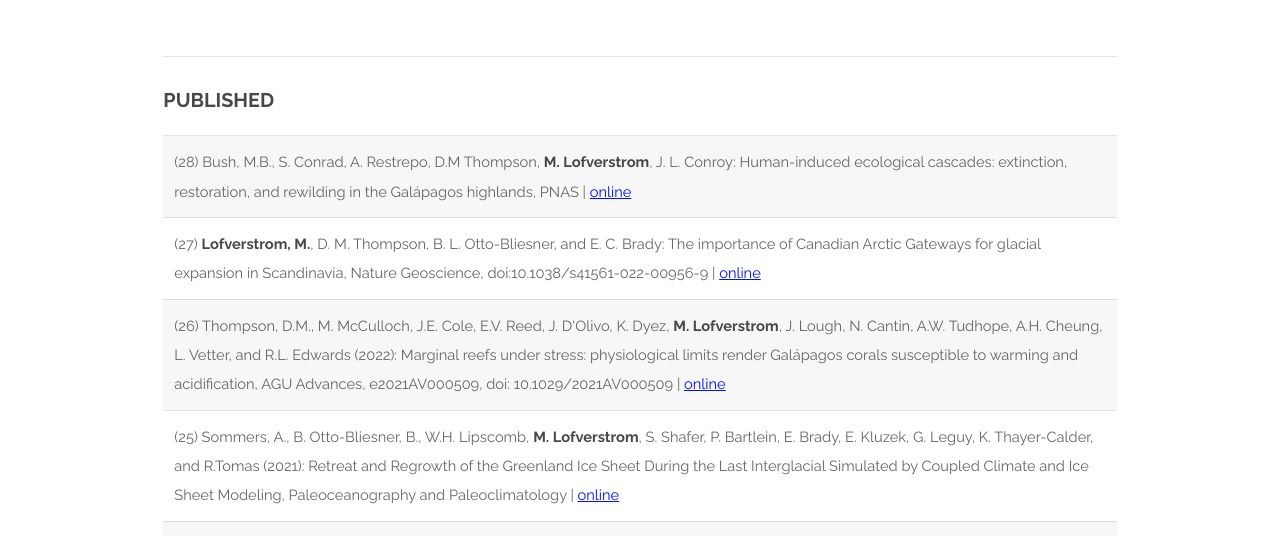
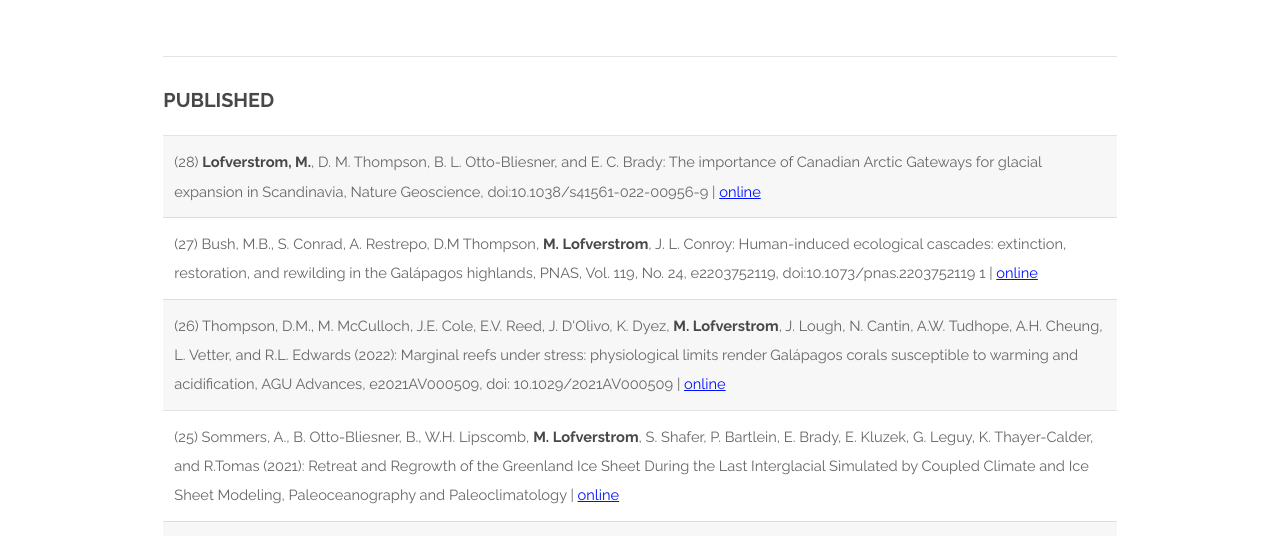
Before and after one commit to lofverstrom/lofverstrom.github.io, a plain HTML site: page publications.html in a window 1280 px wide. Shown: the part 234-770 px from the top of the page. Drawn offline with Linux system fonts and the light colour scheme; a script that the page names is missing.

Commit message:
update file order

```diff
--- a/publications.html
+++ b/publications.html
@@ -61,15 +61,13 @@
 
 										<tr>
 											<td>
-												<span>(28) Bush, M.B., S. Conrad, A. Restrepo, D.M Thompson, <b>M. Lofverstrom</b>, J. L. Conroy: Human-induced ecological cascades: extinction, restoration, and rewilding in the Galápagos highlands, PNAS </span> | <a
-  href="https://www.pnas.org/doi/10.1073/pnas.2203752119" style="color:#0011ff" target="_blank">online</a>
+												<span>(28) <b>Lofverstrom, M.</b>, D. M. Thompson, B. L. Otto-Bliesner, and E. C. Brady: The importance of Canadian Arctic Gateways for glacial expansion in Scandinavia, Nature Geoscience, doi:10.1038/s41561-022-00956-9 </span> | <a href="https://www.nature.com/articles/s41561-022-00956-9" style="color:#0011ff" target="_blank">online</a>
 											</td>
 										</tr>
 
 										<tr>
 											<td>
-												<span>(27) <b>Lofverstrom, M.</b>, D. M. Thompson, B. L. Otto-Bliesner, and E. C. Brady: The importance of Canadian Arctic Gateways for glacial expansion in Scandinavia, Nature Geoscience, doi:10.1038/s41561-022-00956-9 </span> | <a
-  href="https://www.nature.com/articles/s41561-022-00956-9" style="color:#0011ff" target="_blank">online</a>
+												<span>(27) Bush, M.B., S. Conrad, A. Restrepo, D.M Thompson, <b>M. Lofverstrom</b>, J. L. Conroy: Human-induced ecological cascades: extinction, restoration, and rewilding in the Galápagos highlands, PNAS,  Vol. 119, No. 24, e2203752119, doi:10.1073/pnas.2203752119 1 </span> | <a href="https://www.pnas.org/doi/10.1073/pnas.2203752119" style="color:#0011ff" target="_blank">online</a>
 											</td>
 										</tr>
 
@@ -356,7 +354,7 @@
 											<td>
 												<span><b>M. Lofverstrom</b> and D. Thompson (2022): Closed ocean gateways in the Canadian archipelago are key to glaciation in Scandinavia, Nature Geoscience Research Briefing |
 													<!-- <a href="http://pastglobalchanges.org/download/docs/magazine/2019-1/PAGESmagazine_2019%281%29_22-23.pdf" target="_blank">PDF</a>, -->
-													<a href="" style="color:#0011ff" target="_blank">online</a>.</span>
+													<a href="https://www.nature.com/articles/s41561-022-00959-6" style="color:#0011ff" target="_blank">online</a>.</span>
 											</td>
 										</tr>
 										<tr>
```
